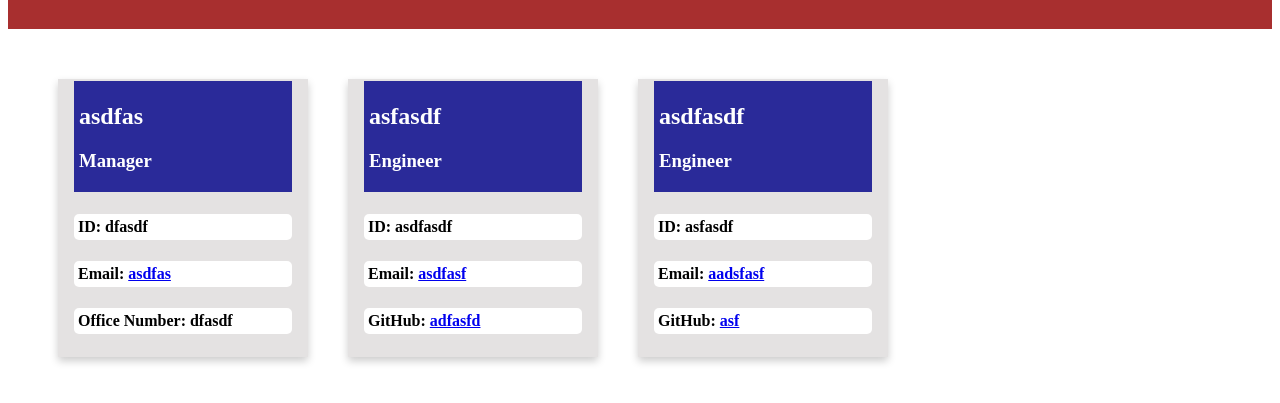
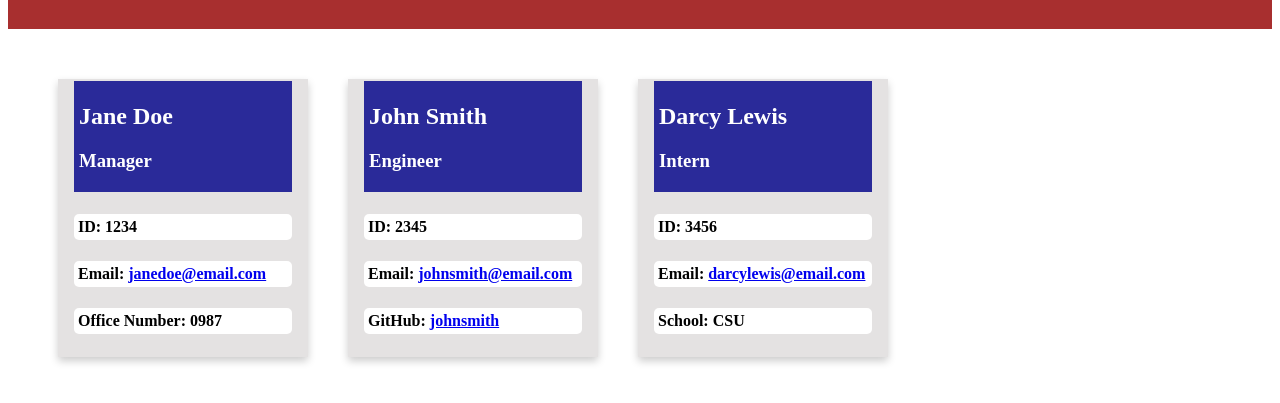
Before and after one commit to AllysonMcGrath/cbcchallenge10, a website: page index.html in a window 1280 px wide. Shown: the part 79-482 px from the top of the page. Drawn offline with Linux system fonts and the light colour scheme.

Commit message:
edit readme

```diff
--- a/index.html
+++ b/index.html
@@ -16,13 +16,13 @@
     <div class="card">
           <div class="container">
               <div class="heading">
-                  <h2>asdfas</h2>
+                  <h2>Jane Doe</h2>
                   <h3>Manager</h3>
               </div>
               <div class="details">
-                  <h4>ID: dfasdf</h4>
-                  <h4>Email: <a href="mailto:asdfas">asdfas</a></h4>
-                  <h4>Office Number: dfasdf</h4>
+                  <h4>ID: 1234</h4>
+                  <h4>Email: <a href="mailto:janedoe@email.com">janedoe@email.com</a></h4>
+                  <h4>Office Number: 0987</h4>
               </div>
           </div>
       </div>
@@ -30,13 +30,13 @@
       <div class="card">
       <div class="container">
           <div class="heading">
-              <h2>asfasdf</h2>
+              <h2>John Smith</h2>
               <h3>Engineer</h3>
           </div>
           <div class="details">
-              <h4>ID: asdfasdf</h4>
-              <h4>Email: <a href="mailto:asdfasf">asdfasf</a></h4>
-              <h4>GitHub: <a href="https://github.com/adfasfd" target="_blank">adfasfd</a></h4>
+              <h4>ID: 2345</h4>
+              <h4>Email: <a href="mailto:johnsmith@email.com">johnsmith@email.com</a></h4>
+              <h4>GitHub: <a href="https://github.com/johnsmith" target="_blank">johnsmith</a></h4>
           </div>
       </div>
   </div>
@@ -44,13 +44,13 @@
         <div class="card">
               <div class="container">
                   <div class="heading">
-              <h2>asdfasdf</h2>
-              <h3>Engineer</h3>
+                      <h2>Darcy Lewis</h2>
+                      <h3>Intern</h3>
                   </div>
                   <div class="details">
-              <h4>ID: asfasdf</h4>
-              <h4>Email: <a href="mailto:aadsfasf">aadsfasf</a></h4>
-              <h4>GitHub: <a href="https://github.com/asf" target="_blank">asf</a></h4>
+                      <h4>ID: 3456</h4>
+                      <h4>Email: <a href="mailto:darcylewis@email.com">darcylewis@email.com</a></h4>
+                      <h4>School: CSU</h4>
                   </div>
               </div>
           </div>
--- a/index.js
+++ b/index.js
@@ -100,8 +100,6 @@ const createTeam = () => {
         ])
 
         .then(data => {
-          console.log("Success")
-
             switch(data.createEmployee) {
                 case "Engineer":
                     engineerQuestions();
--- a/src/page-template.js
+++ b/src/page-template.js
@@ -59,7 +59,6 @@ function generatePage(employeeArr) {
     html.push(employeeArr.filter(employee => employee.getRole() == "Manager").map(manager => generateManager(manager)));
     html.push(employeeArr.filter(employee => employee.getRole() == "Engineer").map(engineer => generateEngineer(engineer)));
     html.push(employeeArr.filter(employee => employee.getRole() == "Intern").map(intern => generateIntern(intern)));
-    console.log(html);
     return html.flat().join("");
 }
 
```
Also changed, not shown: README.md, src/images/addemployee.JPG (added), src/images/engineerquestions.JPG (added), src/images/managerquestions.JPG (added). Lines whose indentation alone changed are shown as unchanged.
